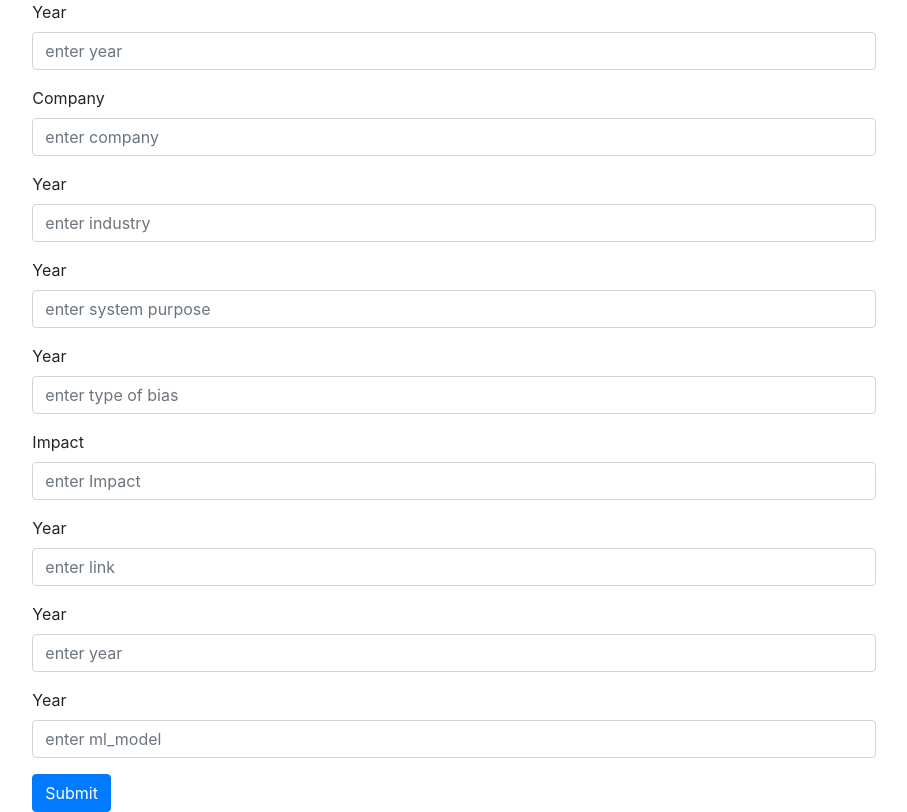
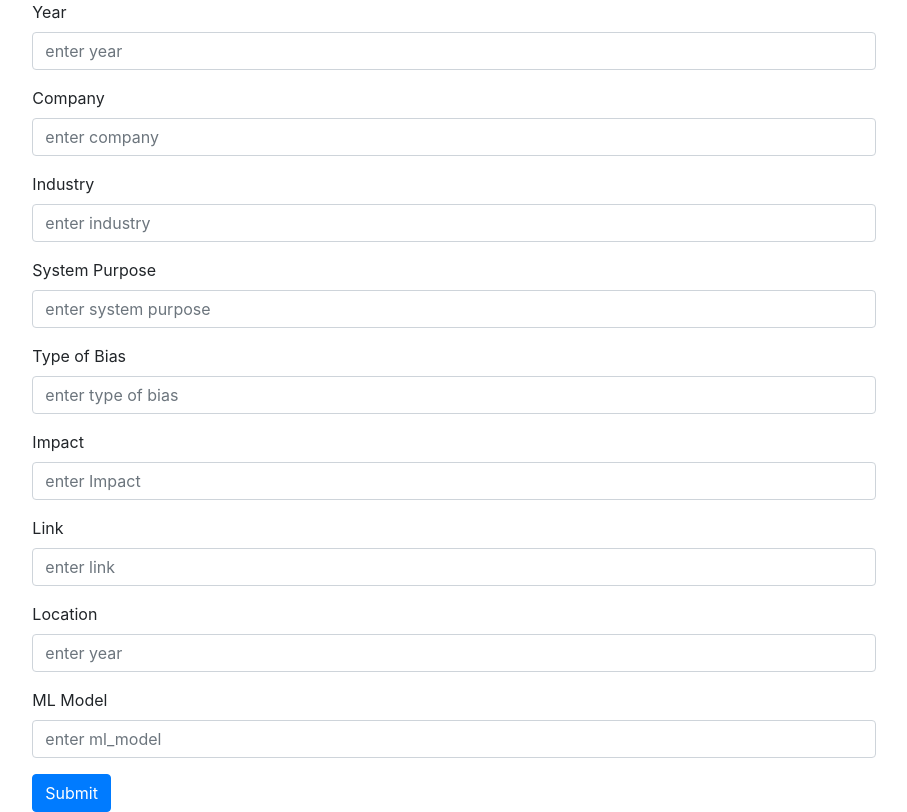
Before and after one commit to gauravngandhi/ml-bias-catalog-client, a React (Create React App) app: page /createcase in a window 1280 px wide. Shown: the whole page, without its empty margins (186-1093 px from the left). Built offline with nearby package versions, Linux system fonts and the light colour scheme; no server answers.

Commit message:
added form

```diff
--- a/src/App.js
+++ b/src/App.js
@@ -41,6 +41,7 @@ class App extends React.Component{
     }
 
     addCase = (year, company, industry, system_purpose, type_of_bias, impact, link, ml_model, location) => {
+        console.log(year);
         this.caseService.createCase(year, company, industry, system_purpose, type_of_bias, impact, link, ml_model, location)
     }
     companyFilter = (filter) =>{
--- a/src/components/AddIncidentForm.js
+++ b/src/components/AddIncidentForm.js
@@ -1,12 +1,12 @@
 import React, {Component} from 'react';
 
-const AddIncidentForm =  (handleSubmit) =>
+const AddIncidentForm =  ({handleSubmit}) =>
     <div className="row">
         <div className="col-2"></div>
         <div className="col-8">
     <form>
         <div className={'form-group'}>
-            <label for={'year'}>Year</label>
+            <label htmlFor={'year'}>Year</label>
             <input type={'text'} className={'form-control'} id='year' placeholder={'enter year'} />
         </div>
         <div className={'form-group'}>
@@ -14,15 +14,15 @@ const AddIncidentForm =  (handleSubmit) =>
             <input type={'text'} className={'form-control'} id='company' placeholder={'enter company'}/>
         </div>
         <div className={'form-group'}>
-            <label htmlFor={'industry'}>Year</label>
+            <label htmlFor={'industry'}>Industry</label>
             <input type={'text'} className={'form-control'} id='industry' placeholder={'enter industry'}/>
         </div>
         <div className={'form-group'}>
-            <label htmlFor={'system_purpose'}>Year</label>
+            <label htmlFor={'system_purpose'}>System Purpose</label>
             <input type={'text'} className={'form-control'} id='system_purpose' placeholder={'enter system purpose'}/>
         </div>
         <div className={'form-group'}>
-            <label htmlFor={'type_of_bias'}>Year</label>
+            <label htmlFor={'type_of_bias'}>Type of Bias</label>
             <input type={'text'} className={'form-control'} id='type_of_bias' placeholder={'enter type of bias'}/>
         </div>
         <div className={'form-group'}>
@@ -30,18 +30,19 @@ const AddIncidentForm =  (handleSubmit) =>
             <input type={'text'} className={'form-control'} id='impact' placeholder={'enter Impact'}/>
         </div>
         <div className={'form-group'}>
-            <label htmlFor={'link'}>Year</label>
+            <label htmlFor={'link'}>Link</label>
             <input type={'text'} className={'form-control'} id='link' placeholder={'enter link'}/>
         </div>
         <div className={'form-group'}>
-            <label htmlFor={'location'}>Year</label>
+            <label htmlFor={'location'}>Location</label>
             <input type={'text'} className={'form-control'} id='location' placeholder={'enter year'}/>
         </div>
         <div className={'form-group'}>
-            <label htmlFor={'ml_model'}>Year</label>
+            <label htmlFor={'ml_model'}>ML Model</label>
             <input type={'text'} className={'form-control'} id='ml_model' placeholder={'enter ml_model'}/>
         </div>
-        <button type="submit" className="btn btn-primary" onClick={()=>{
+        <button type="button" className="btn btn-primary" onClick={()=>{
+            console.log("asd");
             handleSubmit(
                 document.getElementById('year').value,
                 document.getElementById('company').value,
--- a/src/components/Header.js
+++ b/src/components/Header.js
@@ -9,9 +9,9 @@ const Header =() =>
                 </a>
                 {/* <Link to={'/Dashboard'} ><h2 className="navbar-brand">Candor</h2> </Link> */}
             </div>
-            <ul className={'col-4'}>
+            <ul className={'col-4 list-group list-group-horizontal'}>
             <li className="nav-item">
-                <a className="nav-link" href="https://db-bias-ui.herokuapp.com/dashboard">DashBoard</a>
+                <a className="nav-link" href="https://db-bias-ui.herokuapp.com">Incident Table</a>
             </li>
             <li className="nav-item">
                 <a className="nav-link" href="https://db-bias-ui.herokuapp.com/createcase">Create Case</a>
--- a/src/services/CaseService.js
+++ b/src/services/CaseService.js
@@ -14,10 +14,11 @@ class CaseService {
             "link": link,
             "ml_model": ml_model,
              "location": location
-            }
+            };
+            console.log(obj);
 
             return fetch(c+url +
-                "api/dataset" , {
+                "api/dataset/create" , {
                 method: 'post',
                 body: JSON.stringify(obj),
                 credentials: "omit",
```
